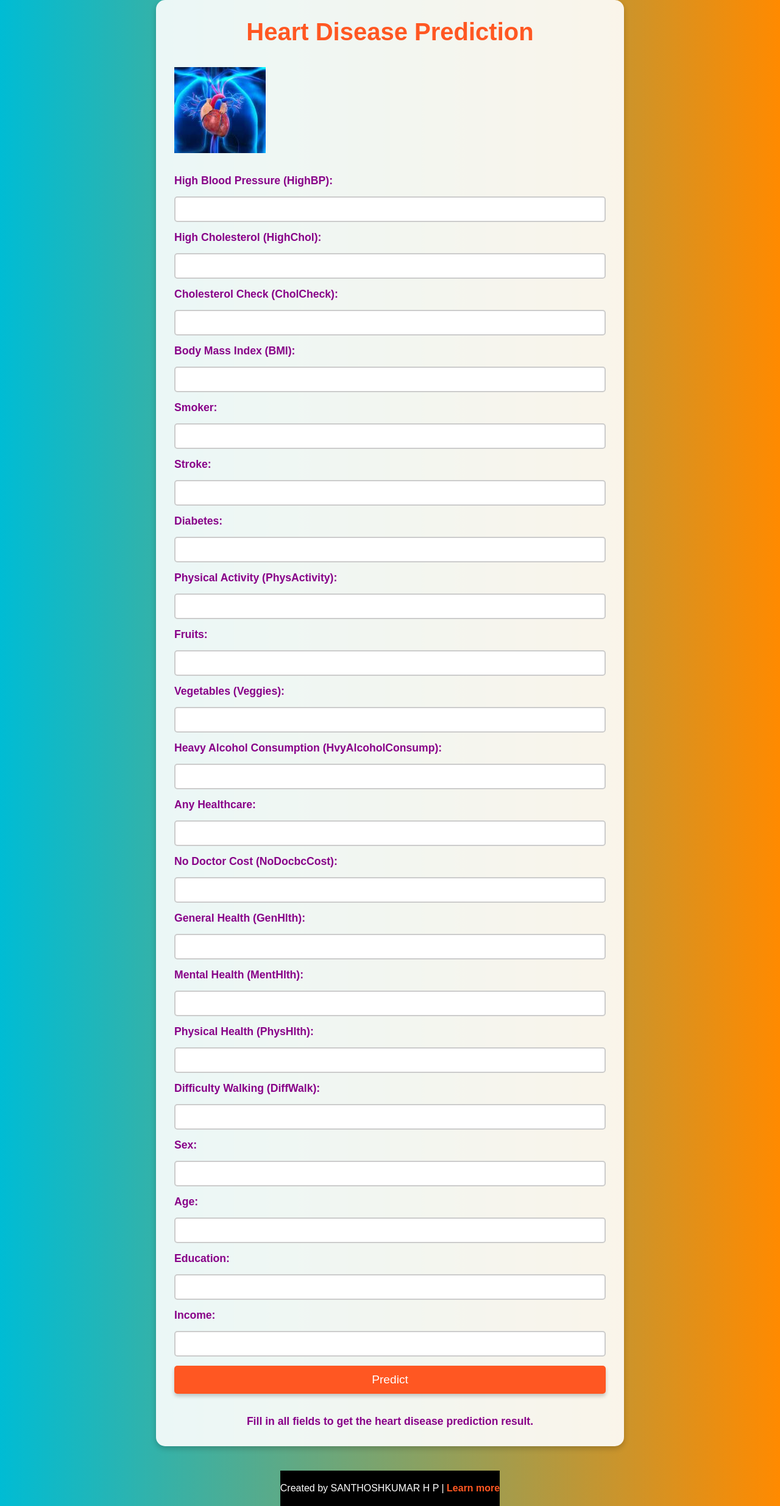
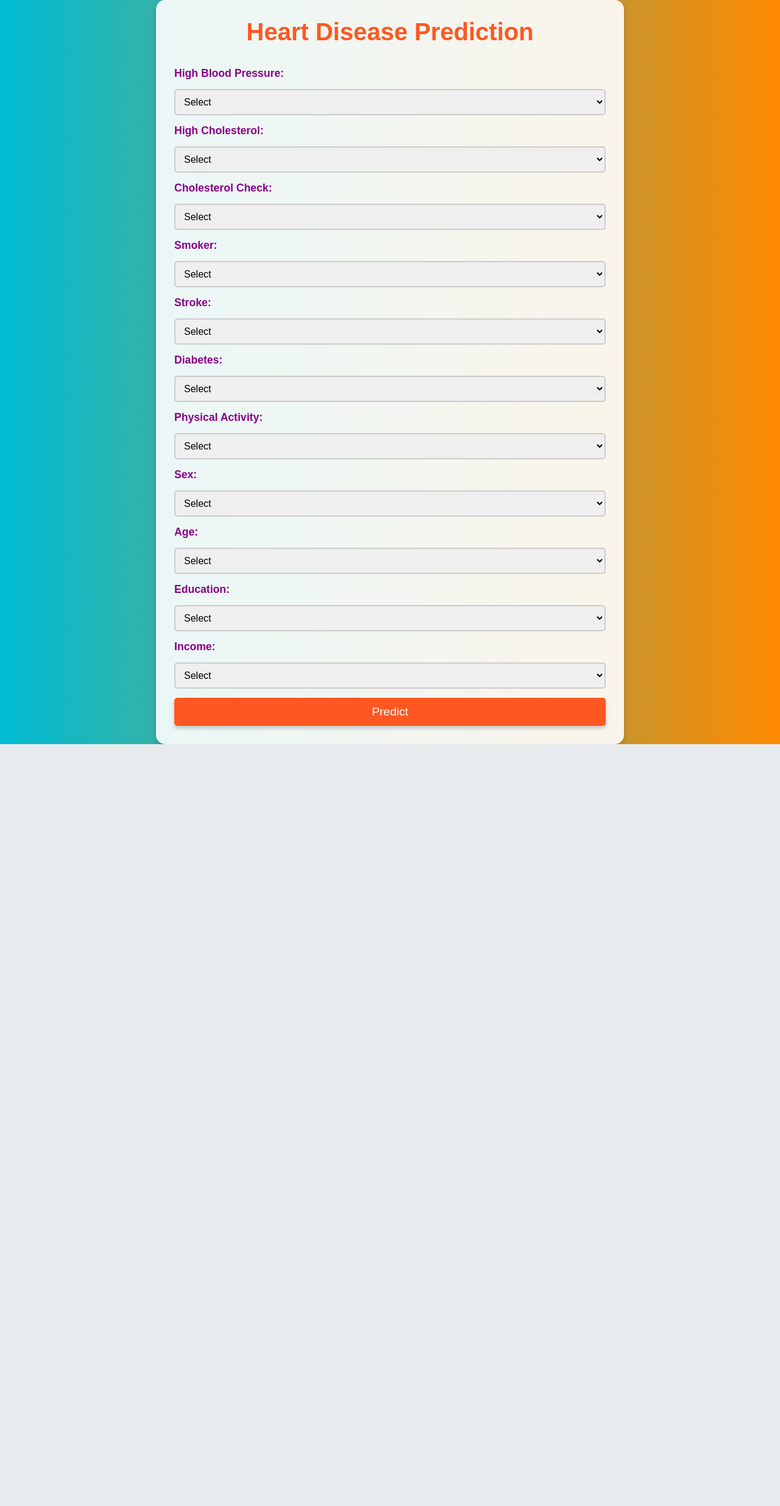
Before and after one commit to SanthoshkumarHP1/Heart-Disease-Prediction, a Flask app: page / in a window 1280 px wide. Shown: the whole page at 61% size. After the commit the page ends 1220 px from the top, so only its background shows below. Run offline with Flask 3, Linux system fonts and the light colour scheme; parts of the project's set-up code (start-up, migrations or seed data) failed here and were passed over.

Commit message:
index.html

```diff
--- a/templates/index.html
+++ b/templates/index.html
@@ -17,9 +17,9 @@
             color: #808;
             display: flex;
             flex-direction: column;
-            min-height: 100vh; /* Ensure body takes up at least 100vh */
-            justify-content: center; /* Center content vertically */
-            align-items: center; /* Center content horizontally */
+            min-height: 100vh;
+            justify-content: center;
+            align-items: center;
         }
         .container {
             width: 60%;
@@ -47,7 +47,7 @@
             font-size: 1.1rem;
             font-weight: bold;
         }
-        input[type="text"] {
+        select {
             padding: 10px;
             font-size: 1rem;
             border-radius: 5px;
@@ -55,7 +55,7 @@
             outline: none;
             transition: border-color 0.3s ease;
         }
-        input[type="text"]:focus {
+        select:focus {
             border-color: #ff5722;
             box-shadow: 0px 0px 10px rgba(255, 87, 34, 0.4);
         }
@@ -74,116 +74,105 @@
             background-color: #ff3d00;
             transform: scale(1.05);
         }
-        .info-text {
-            margin-top: 20px;
-            font-size: 1.1rem;
-            font-weight: bold;
-        }
-        .prediction-result {
-            margin-top: 20px;
-            font-size: 1.5rem;
-            font-weight: bold;
-            padding: 15px;
-            border-radius: 10px;
-            text-align: center;
-            box-shadow: 0px 4px 8px rgba(0, 0, 0, 0.2);
-            width: 100%;
-        }
-        .result-positive {
-            background-color: #ff4444;
-            color: white;
-        }
-        .result-negative {
-            background-color: #4CAF50;
-            color: white;
-        }
-        /* Responsive Design */
-        @media (max-width: 768px) {
-            .container {
-                width: 85%;
-                padding: 20px;
-            }
-            button {
-                font-size: 1rem;
-            }
-        }
-        /* Footer Styling */
-        .footer {
-            text-align: center;
-            font-size: 1rem;
-            margin-top: 40px;
-            padding: 20px 0;
-            background-color: #000;
-            color: #fff;
-        }
-        .footer a {
-            color: #ff5722;
-            text-decoration: none;
-            font-weight: bold;
-        }
     </style>
 </head>
 <body>
     <div class="container">
         <h1>Heart Disease Prediction</h1>
-        <!-- Add logo or image above the form -->
-        <img src="{{ url_for('static', filename='images.jpg') }}" alt="Logo" style="width: 150px; margin-bottom: 20px;">
         <form method="POST" action="/">
-            <label>High Blood Pressure (HighBP):</label>
-            <input type="text" name="HighBP" value="{{ request.form['HighBP'] if request.form.get('HighBP') else '' }}" required>
-            <label>High Cholesterol (HighChol):</label>
-            <input type="text" name="HighChol" value="{{ request.form['HighChol'] if request.form.get('HighChol') else '' }}" required>
-            <label>Cholesterol Check (CholCheck):</label>
-            <input type="text" name="CholCheck" value="{{ request.form['CholCheck'] if request.form.get('CholCheck') else '' }}" required>
-            <label>Body Mass Index (BMI):</label>
-            <input type="text" name="BMI" value="{{ request.form['BMI'] if request.form.get('BMI') else '' }}" required>
+            <label>High Blood Pressure:</label>
+            <select name="HighBP" required>
+                <option value="">Select</option>
+                <option value="1">Yes</option>
+                <option value="0">No</option>
+            </select>
+
+            <label>High Cholesterol:</label>
+            <select name="HighChol" required>
+                <option value="">Select</option>
+                <option value="1">Yes</option>
+                <option value="0">No</option>
+            </select>
+
+            <label>Cholesterol Check:</label>
+            <select name="CholCheck" required>
+                <option value="">Select</option>
+                <option value="1">Yes</option>
+                <option value="0">No</option>
+            </select>
+
             <label>Smoker:</label>
-            <input type="text" name="Smoker" value="{{ request.form['Smoker'] if request.form.get('Smoker') else '' }}" required>
+            <select name="Smoker" required>
+                <option value="">Select</option>
+                <option value="1">Yes</option>
+                <option value="0">No</option>
+            </select>
+
             <label>Stroke:</label>
-            <input type="text" name="Stroke" value="{{ request.form['Stroke'] if request.form.get('Stroke') else '' }}" required>
+            <select name="Stroke" required>
+                <option value="">Select</option>
+                <option value="1">Yes</option>
+                <option value="0">No</option>
+            </select>
+
             <label>Diabetes:</label>
-            <input type="text" name="Diabetes" value="{{ request.form['Diabetes'] if request.form.get('Diabetes') else '' }}" required>
-            <label>Physical Activity (PhysActivity):</label>
-            <input type="text" name="PhysActivity" value="{{ request.form['PhysActivity'] if request.form.get('PhysActivity') else '' }}" required>
-            <label>Fruits:</label>
-            <input type="text" name="Fruits" value="{{ request.form['Fruits'] if request.form.get('Fruits') else '' }}" required>
-            <label>Vegetables (Veggies):</label>
-            <input type="text" name="Veggies" value="{{ request.form['Veggies'] if request.form.get('Veggies') else '' }}" required>
-            <label>Heavy Alcohol Consumption (HvyAlcoholConsump):</label>
-            <input type="text" name="HvyAlcoholConsump" value="{{ request.form['HvyAlcoholConsump'] if request.form.get('HvyAlcoholConsump') else '' }}" required>
-            <label>Any Healthcare:</label>
-            <input type="text" name="AnyHealthcare" value="{{ request.form['AnyHealthcare'] if request.form.get('AnyHealthcare') else '' }}" required>
-            <label>No Doctor Cost (NoDocbcCost):</label>
-            <input type="text" name="NoDocbcCost" value="{{ request.form['NoDocbcCost'] if request.form.get('NoDocbcCost') else '' }}" required>
-            <label>General Health (GenHlth):</label>
-            <input type="text" name="GenHlth" value="{{ request.form['GenHlth'] if request.form.get('GenHlth') else '' }}" required>
-            <label>Mental Health (MentHlth):</label>
-            <input type="text" name="MentHlth" value="{{ request.form['MentHlth'] if request.form.get('MentHlth') else '' }}" required>
-            <label>Physical Health (PhysHlth):</label>
-            <input type="text" name="PhysHlth" value="{{ request.form['PhysHlth'] if request.form.get('PhysHlth') else '' }}" required>
-            <label>Difficulty Walking (DiffWalk):</label>
-            <input type="text" name="DiffWalk" value="{{ request.form['DiffWalk'] if request.form.get('DiffWalk') else '' }}" required>
+            <select name="Diabetes" required>
+                <option value="">Select</option>
+                <option value="0">No</option>
+                <option value="1">Yes</option>
+            </select>
+
+            <label>Physical Activity:</label>
+            <select name="PhysActivity" required>
+                <option value="">Select</option>
+                <option value="1">Active</option>
+                <option value="0">Inactive</option>
+            </select>
+
             <label>Sex:</label>
-            <input type="text" name="Sex" value="{{ request.form['Sex'] if request.form.get('Sex') else '' }}" required>
+            <select name="Sex" required>
+                <option value="">Select</option>
+                <option value="1">Male</option>
+                <option value="0">Female</option>
+            </select>
+
             <label>Age:</label>
-            <input type="text" name="Age" value="{{ request.form['Age'] if request.form.get('Age') else '' }}" required>
+            <select name="Age" required>
+                <option value="">Select</option>
+                <option value="1">18-24</option>
+                <option value="2">25-34</option>
+                <option value="3">35-44</option>
+                <option value="4">45-54</option>
+                <option value="5">55-64</option>
+                <option value="6">65+</option>
+            </select>
+
             <label>Education:</label>
-            <input type="text" name="Education" value="{{ request.form['Education'] if request.form.get('Education') else '' }}" required>
+            <select name="Education" required>
+                <option value="">Select</option>
+                <option value="1">Never attended school</option>
+                <option value="2">Elementary</option>
+                <option value="3">Some high school</option>
+                <option value="4">High school graduate</option>
+                <option value="5">Some college</option>
+                <option value="6">College graduate</option>
+            </select>
+
             <label>Income:</label>
-            <input type="text" name="Income" value="{{ request.form['Income'] if request.form.get('Income') else '' }}" required>
+            <select name="Income" required>
+                <option value="">Select</option>
+                <option value="1">Less than $10,000</option>
+                <option value="2">$10,000 - $15,000</option>
+                <option value="3">$15,000 - $20,000</option>
+                <option value="4">$20,000 - $25,000</option>
+                <option value="5">$25,000 - $35,000</option>
+                <option value="6">$35,000 - $50,000</option>
+                <option value="7">$50,000 - $75,000</option>
+                <option value="8">More than $75,000</option>
+            </select>
+
             <button type="submit">Predict</button>
         </form>
-        <!-- ✅ Prediction Result Remains Visible After Submission -->
-        {% if prediction %}
-            <div class="prediction-result {% if 'Detected' in prediction %}result-positive{% else %}result-negative{% endif %}">
-                Prediction Result: {{ prediction }}
-            </div>
-        {% endif %}
-        <p class="info-text">Fill in all fields to get the heart disease prediction result.</p>
-    </div>
-    <!-- Footer at the bottom -->
-    <div class="footer">
-        <p>Created by SANTHOSHKUMAR H P | <a href="https://github.com/SanthoshkumarHP1/Heart-Disease-Prediction" target="_blank">Learn more</a></p>
     </div>
 </body>
 </html>
```
